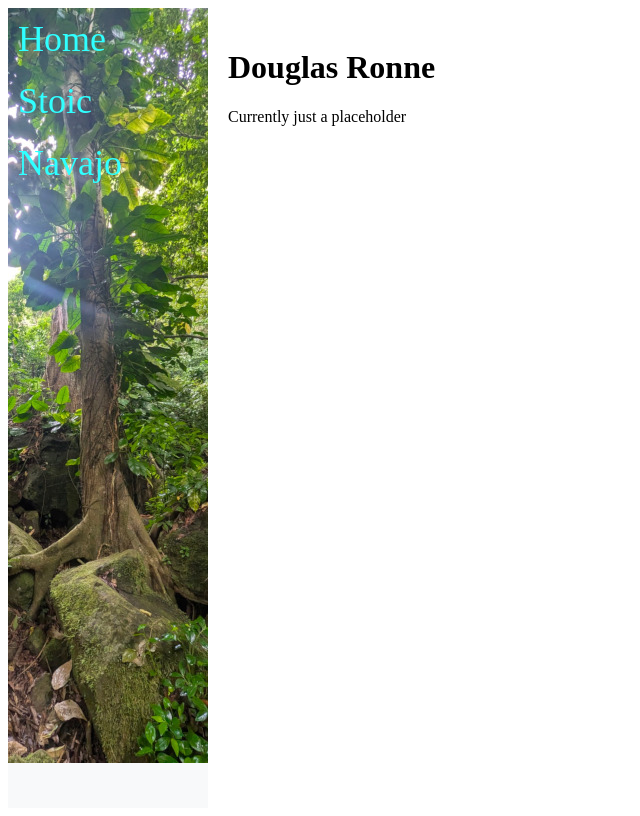
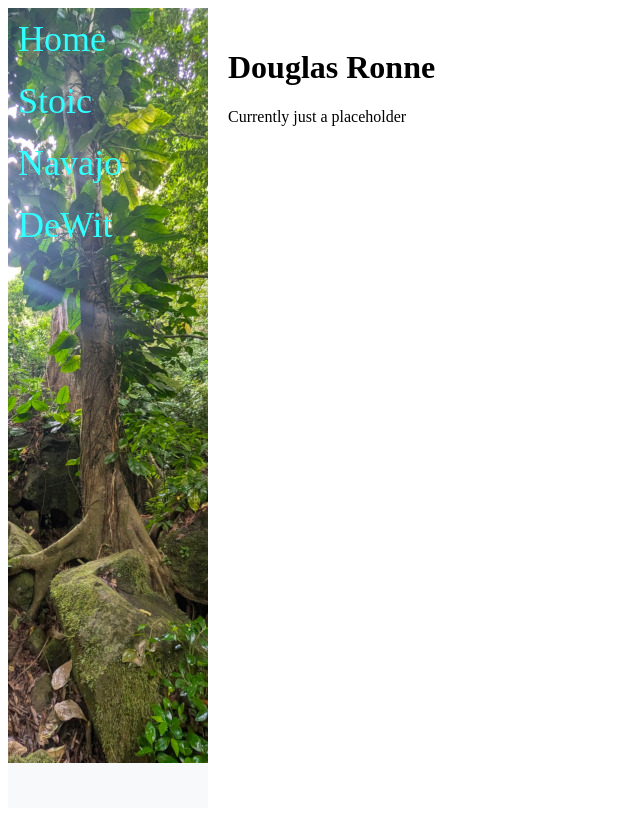
Before and after one commit to vextorspace/dsronne_com, a Django app: page / in a window 1280 px wide. Shown: the whole page, without its empty margins (0-640 px from the left). Run offline with Django 5.2, Linux system fonts and the light colour scheme.

Commit message:
added link to dewit

```diff
--- a/dsronne_com/dsronne_com/templates/dsronne_com/base.html
+++ b/dsronne_com/dsronne_com/templates/dsronne_com/base.html
@@ -12,6 +12,7 @@
         <a href="{% url 'home' %}">Home</a>
         <a href="{% url 'stoic' %}">Stoic</a>
         <a href="{% url 'navajo' %}">Navajo</a>
+        <a href="https://dewit.dsronne.com">DeWit</a>
     </div>
     <div class="content">
         {% block content %}
```
